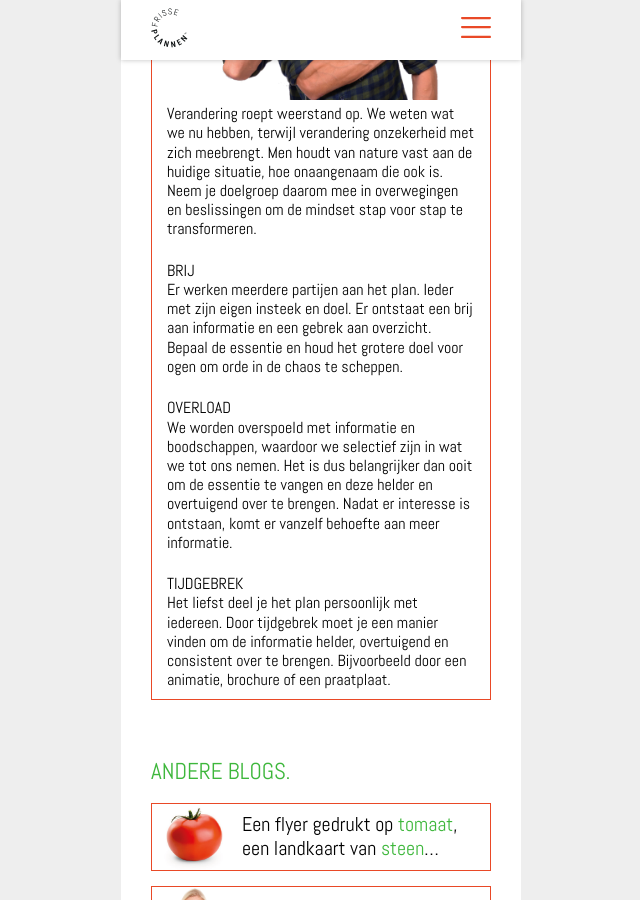
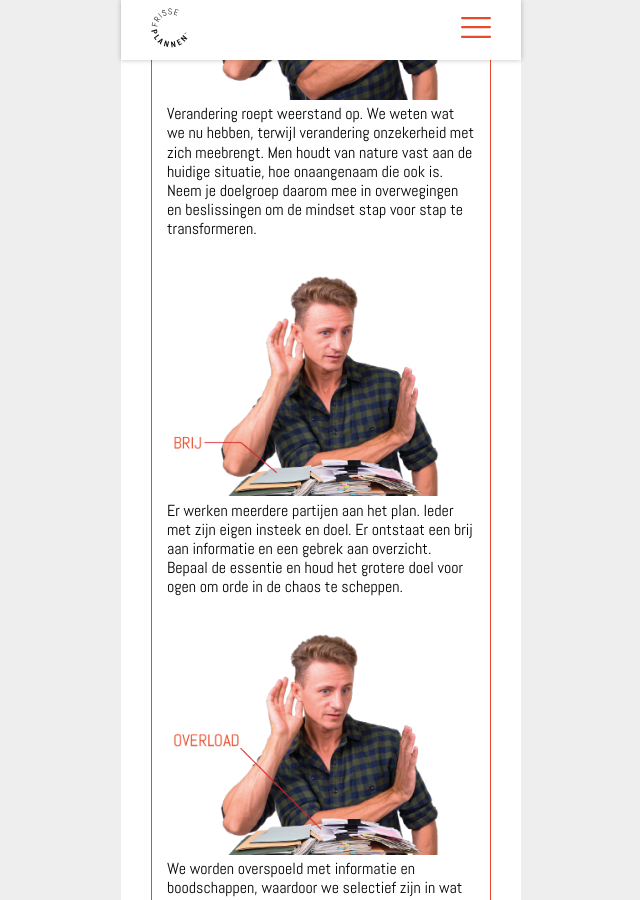
Before and after one commit to jhvanderschee/carli_d, a Jekyll site: the page built from _posts/2019-01-02-blog-7-valkuilen.md, in a window 1280 px wide and 900 px high, scrolled down 1632 px. Shown: the whole window, without its empty margins (319-959 px from the left). Built offline with Jekyll 4.4.1, drawn with Linux system fonts in a browser that asks for light colours; some of the changed lines change nothing that is shown.

Commit message:
Updated 4 files via CloudCannon

```diff
--- a/_posts/2019-01-02-blog-7-valkuilen.md
+++ b/_posts/2019-01-02-blog-7-valkuilen.md
@@ -16,8 +16,8 @@ image: /img/Blog_valkuilen-30.png
 
 ![](/uploads/blog-valkuilen-35.png)<br>Verandering roept weerstand op. We weten wat we nu hebben, terwijl verandering onzekerheid met zich meebrengt. Men houdt van nature vast aan de huidige situatie, hoe onaangenaam die ook is. Neem je doelgroep daarom mee in overwegingen en beslissingen om de mindset stap voor stap te transformeren.&nbsp;
 
-BRIJ<br>Er werken meerdere partijen aan het plan. Ieder met zijn eigen insteek en doel. Er ontstaat een brij aan informatie en een gebrek aan overzicht. Bepaal de essentie en houd het grotere doel voor ogen om orde in de chaos te scheppen.
+![](/uploads/blog-valkuilen-36.png)<br>Er werken meerdere partijen aan het plan. Ieder met zijn eigen insteek en doel. Er ontstaat een brij aan informatie en een gebrek aan overzicht. Bepaal de essentie en houd het grotere doel voor ogen om orde in de chaos te scheppen.
 
-OVERLOAD<br>We worden overspoeld met informatie en boodschappen, waardoor we selectief zijn in wat we tot ons nemen. Het is dus belangrijker dan ooit om de essentie te vangen en deze helder en overtuigend over te brengen. Nadat er interesse is ontstaan, komt er vanzelf behoefte aan meer informatie.&nbsp;
+![](/uploads/blog-valkuilen-37.png)<br>We worden overspoeld met informatie en boodschappen, waardoor we selectief zijn in wat we tot ons nemen. Het is dus belangrijker dan ooit om de essentie te vangen en deze helder en overtuigend over te brengen. Nadat er interesse is ontstaan, komt er vanzelf behoefte aan meer informatie.&nbsp;
 
-TIJDGEBREK<br>Het liefst deel je het plan persoonlijk met iedereen. Door tijdgebrek moet je een manier vinden om de informatie helder, overtuigend en consistent over te brengen. Bijvoorbeeld door een animatie, brochure of een praatplaat. &nbsp;
+![](/uploads/blog-valkuilen-38.png)<br>Het liefst deel je het plan persoonlijk met iedereen. Door tijdgebrek moet je een manier vinden om de informatie helder, overtuigend en consistent over te brengen. Bijvoorbeeld door een animatie, brochure of een praatplaat. &nbsp;
```
Also changed, not shown: uploads/blog-valkuilen-36.png (added), uploads/blog-valkuilen-37.png (added), uploads/blog-valkuilen-38.png (added).
